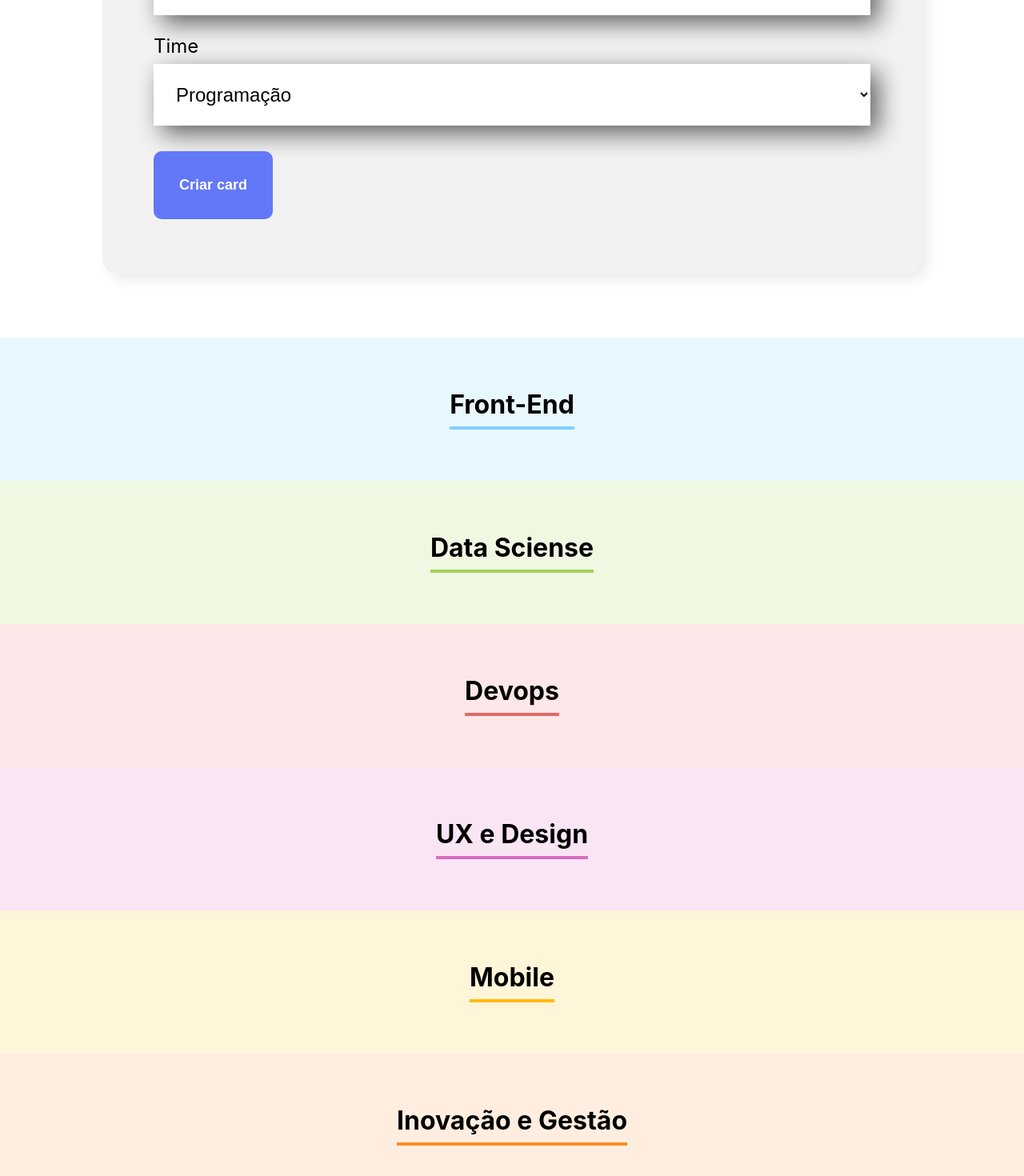
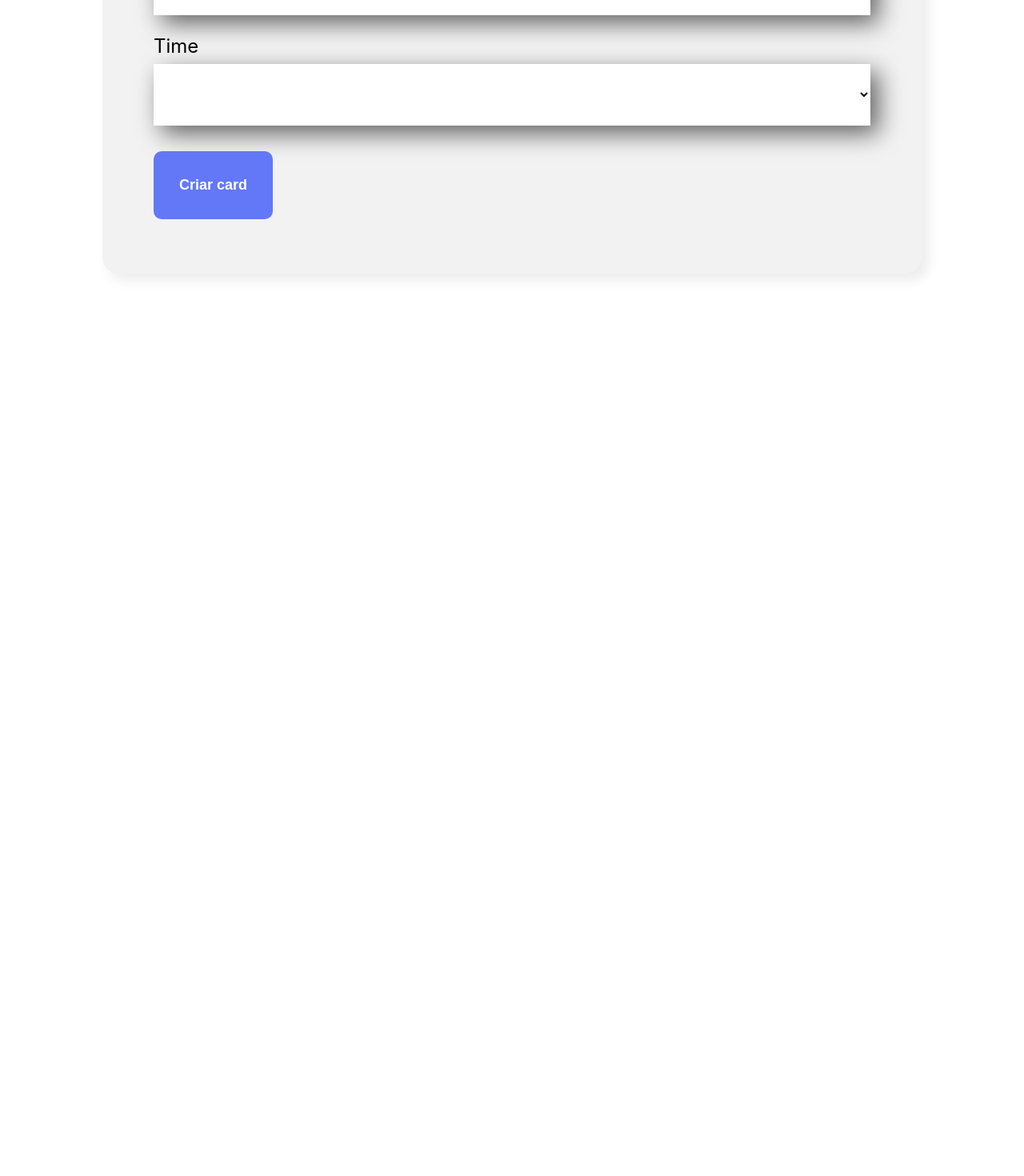
Before and after one commit to ebarbozadev/Organo-I, a React (Create React App) app: page / in a window 1280 px wide. Shown: the part 1055-2525 px from the top of the page at 80% size. After the commit the page ends 1477 px from the top, so only its background shows below. Built offline with nearby package versions, Linux system fonts and the light colour scheme.

Commit message:
Finalizando projeto

```diff
--- a/src/App.js
+++ b/src/App.js
@@ -42,14 +42,21 @@
   const [colaboradores, setColaboradores] = useState([]);
 
   const aoNovoColaboradorAdicionado = (colaborador) => {
-    console.log(colaborador);
+    // debugger;
+    setColaboradores([...colaboradores, colaborador]);
   }
 
   return (
     <div className="App">
       <Banner />
-      <Formulario aoColaboradorCadastrado={colaborador => aoNovoColaboradorAdicionado(colaborador)}/>
-      {times.map(time => <Time key={time.nome} nome={time.nome} corPrimaria={time.corPrimaria} corSecundaria={time.corSecundaria}/>)}
+      <Formulario times={times.map(time => time.nome)} aoColaboradorCadastrado={colaborador => aoNovoColaboradorAdicionado(colaborador)}/>
+      {times.map(time => <Time
+        key={time.nome}
+        nome={time.nome}
+        corPrimaria={time.corPrimaria}
+        corSecundaria={time.corSecundaria}
+        colaboradores={colaboradores.filter(colaborador => colaborador.time === time.nome)}
+        />)}
     </div>
   );
 }
--- /dev/null
+++ b/src/componentes/Colaborador/Colaborador.css
@@ -0,0 +1,37 @@
+.colaborador {
+    width: 280px;
+}
+
+.colaborador .cabecalho {
+    background-color:  #F0F0F0;
+    border-radius: 10px 10px 0px 0px;
+}
+.colaborador img {
+    width: 100px;
+    border-radius: 50%;
+    position: relative;
+    bottom: -50px;
+}
+
+.colaborador .rodape {
+    background: #FFFFFF;
+    box-shadow: 5px 5px 15px rgba(0, 0, 0, 0.08);
+    border-radius: 0px 0px 10px 10px;
+    padding-top: 90px;
+    padding-bottom: 40px;
+}
+
+.colaborador .rodape h4 {
+    color: #6278F7;
+    font-size: 18px;
+    line-height: 22px;
+    font-weight: bold;
+    margin-bottom: 8px;
+}
+
+.colaborador .rodape h5 {
+    font-size: 18px;
+    line-height: 22px;
+    color: #212121;
+    padding: 0 16px;
+}
--- /dev/null
+++ b/src/componentes/Colaborador/index.js
@@ -0,0 +1,17 @@
+import './Colaborador.css';
+
+const Colaborador = ({nome, imagem, cargo, corDeFundo}) => {
+    return (
+        <div className='colaborador'>
+            <div className='cabecalho' style={{ backgroundColor: corDeFundo}}>
+                <img src={imagem} alt={nome}/>
+            </div>
+            <div className='rodape'>
+                <h4>{nome}</h4>
+                <h5>{cargo}</h5>
+            </div>
+        </div>
+    );
+}
+
+export default Colaborador;
--- a/src/componentes/Formulario/index.js
+++ b/src/componentes/Formulario/index.js
@@ -5,15 +5,6 @@
 import './Formulario.css';
 
 const Formulario = (props) => {
-    const times = [
-        'Programação',
-        'Front-End',
-        'Data Science',
-        'DevOps',
-        'UX e Design',
-        'Mobile',
-        'Inovação e Gestão'
-    ];
 
     const [nome, setNome] = useState('');
     const [cargo, setCargo] = useState('');
@@ -28,8 +19,13 @@
             cargo,
             imagem,
             time
-        });
-        console.log('O formulário foi enviado', nome, cargo, imagem, time);
+        })
+
+
+        setNome('');
+        setCargo('');
+        setImagem('');
+        setTime('');
     }
 
     return(
@@ -69,7 +65,7 @@
 
                 <ListaSuspensa
                     label="Time"
-                    itens={times}
+                    itens={props.times}
                     valor={time}
                     aoAlterado={valor => setTime(valor)}
                 />
--- a/src/componentes/ListaSuspensa/index.js
+++ b/src/componentes/ListaSuspensa/index.js
@@ -4,9 +4,10 @@
     return(
         <div className='lista-suspensa'>
             <label>{props.label}</label>
-            <select onChange={evento => props.aoAlterado(evento.target.value)} required={props.obrigatorio} value={props.value}>
+            <select onChange={evento => props.aoAlterado(evento.target.value)} required={props.obrigatorio} value={props.valor}>
+                <option value=""></option>
                 {props.itens.map(item => {
-                // Esse bloco de código para cada item ele vai colocar uma option
+                    // Esse bloco de código para cada item ele vai colocar uma option
                     // <option>{item}</option>
                     // Ou
                     return <option key={item}>{item}</option>
--- a/src/componentes/Time/Time.css
+++ b/src/componentes/Time/Time.css
@@ -9,3 +9,10 @@
     display: inline-block;
     padding-bottom: 8px;
 }
+
+.time .colaboradores {
+    display: flex;
+    justify-content: space-around;
+    margin-top: 32px;
+    flex-wrap: wrap;
+}
--- a/src/componentes/Time/index.js
+++ b/src/componentes/Time/index.js
@@ -1,10 +1,15 @@
+import Colaborador from '../Colaborador';
 import './Time.css';
 
 const Time = (props) => {
     return (
-        <section className='time' style={{backgroundColor: props.corSecundaria}}>
+        (props.colaboradores.length > 0) ? <section className='time' style={{backgroundColor: props.corSecundaria}}>
             <h3 style={{borderColor: props.corPrimaria}}>{props.nome}</h3>
+            <div className='colaboradores'>
+                {props.colaboradores.map(colaborador => <Colaborador key={colaborador.nome} corDeFundo={props.corPrimaria} nome={colaborador.nome} cargo={colaborador.cargo} imagem={colaborador.imagem}/>)}
+            </div>
         </section>
+        : ''
     );
 }
 
```
